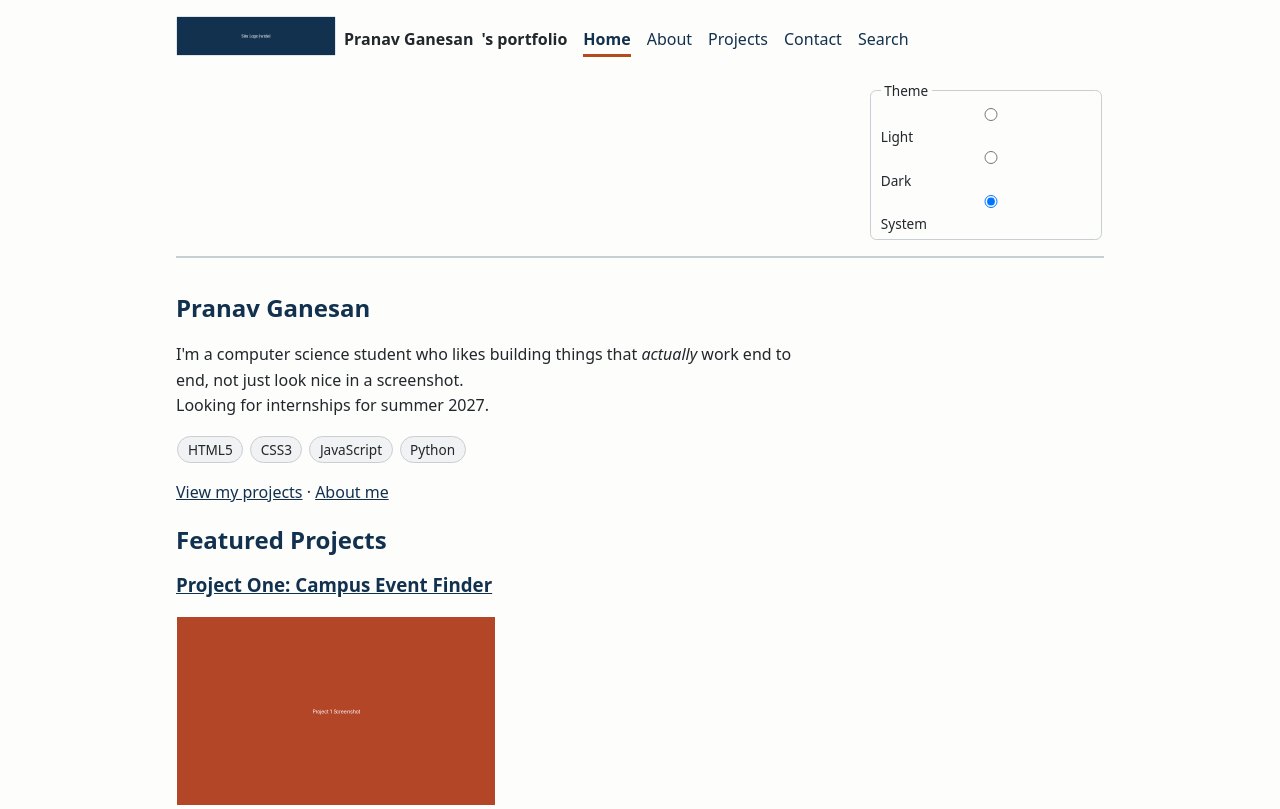
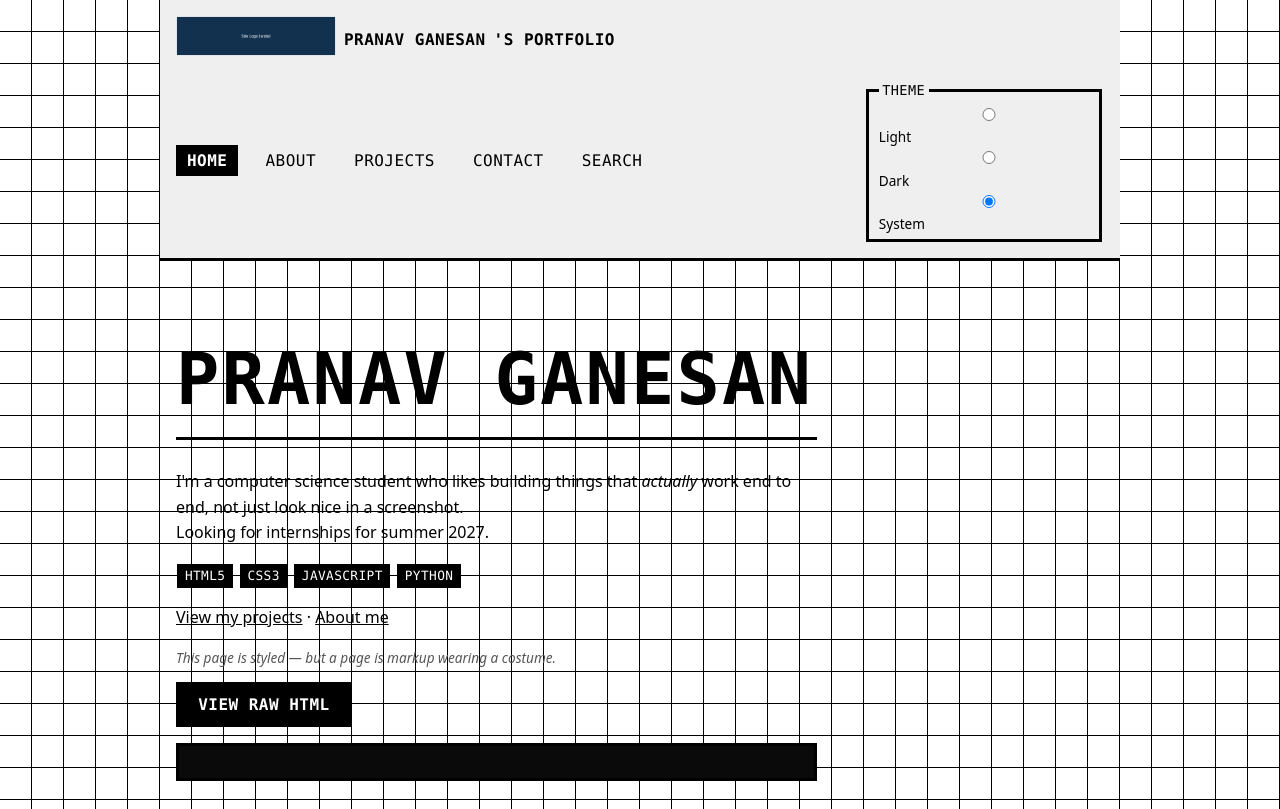
Before and after one commit to pranavganesan/cse134b-hw5-portfolio, an Eleventy site: page src/index.njk in a window 1280 px wide. Shown: the top 809 px of the page. Built offline with nearby package versions, Linux system fonts and the light colour scheme; Eleventy itself is replaced by a stand-in of ours; files that its build step writes are made by us from their sources; no server answers.

Commit message:
Apply Brutalism aesthetic to home page for extra credit

```diff
--- a/src/_includes/layouts/base.njk
+++ b/src/_includes/layouts/base.njk
@@ -1,5 +1,5 @@
 <!DOCTYPE html>
-<html lang="en">
+<html lang="en"{% if pageClass %} class="{{ pageClass }}"{% endif %}>
 {% include "partials/head.njk" %}
 <body>
   <a class="skip-link" href="#main">Skip to main content</a>
--- a/src/_includes/partials/head.njk
+++ b/src/_includes/partials/head.njk
@@ -5,6 +5,9 @@
   <title>{% if page.url == "/" %}{{ site.title }}{% else %}{{ title }} | {{ site.author }}{% endif %}</title>
   <link rel="icon" href="/assets/images/favicon.png" type="image/png">
   <link rel="stylesheet" href="/css/base.css">
+  {%- for s in styles %}
+  <link rel="stylesheet" href="/css/{{ s }}">
+  {%- endfor %}
   <script>
     // Anti-flash snippet: applies a saved theme override before first paint.
     // Deliberately inline and tiny — an external/deferred script would run
--- /dev/null
+++ b/src/css/brutalist.css
@@ -0,0 +1,260 @@
+/* ==========================================================================
+   Brutalist aesthetic — CSE134B extra credit, applied to the home page only.
+
+   How this is scoped: this file loads *in addition to* base.css (see
+   head.njk's `styles` loop) and every rule here lives under
+   `:root.aesthetic-brutalist`. That class is only ever set on <html> when a
+   page's front matter asks for it (index.njk does; nothing else does), so
+   every other page keeps the plain default site untouched — this is meant
+   to be additive on top of the existing default styling, not a replacement
+   for it.
+
+   The trick that makes this file short: base.css already routes every
+   component (header, nav, buttons, the gh-activity widget, focus rings...)
+   through a small set of --color-* custom properties instead of hardcoding
+   colors per rule. So the biggest lever here is just redefining those same
+   tokens for both light and dark (still via light-dark(), exactly like
+   base.css does) — most components re-skin for free. What's added on top is
+   brutalism-specific: square corners, thick borders, hard offset shadows,
+   monospace display type, and a grayscale image treatment.
+   ========================================================================== */
+
+:root.aesthetic-brutalist {
+  /* ---- palette: near-black/white + a single hazard-red accent ----
+     Every pair below was checked against WCAG 1.4.3 (4.5:1 minimum for
+     body text) with a contrast script, not eyeballed:
+       black #000 / white #fff            21.00:1
+       white #f5f5f5 / near-black #0a0a0a  18.16:1
+       red #D7263D / white                  4.96:1  (light-mode accent text)
+       red #FF4D6D / near-black             6.16:1  (dark-mode accent text)
+       black text / hazard yellow #FFE600  16.57:1  (dark-mode focus ring
+                                                       against its own bg —
+                                                       decorative, not text,
+                                                       but comfortably clears
+                                                       the 3:1 non-text
+                                                       minimum too) */
+  --color-bg: light-dark(#ffffff, #0a0a0a);
+  --color-surface: light-dark(#efefef, #1a1a1a);
+  --color-text: light-dark(#000000, #f5f5f5);
+  --color-muted: light-dark(#555555, #b8b8b8);
+  --color-accent: light-dark(#000000, #f5f5f5);
+  --color-accent-warm: light-dark(#D7263D, #FF4D6D);
+  --color-border: light-dark(#000000, #f5f5f5);
+
+  /* Focus needs to win against both the black-on-white and white-on-black
+     halves of this palette, so it doesn't just reuse --color-accent-warm —
+     black-on-black-bg-elements would be invisible in dark mode. Yellow
+     against near-black clears WCAG 1.4.11 Non-text Contrast (AA, 3:1) by a
+     wide margin; black against white does too. */
+  --color-focus: light-dark(#000000, #FFE600);
+
+  --radius: 0;               /* brutalism doesn't round corners */
+  --font-mono: ui-monospace, "SFMono-Regular", "Cascadia Code", "Roboto Mono",
+    consolas, "Liberation Mono", monospace;
+  --border-w: 3px;
+  --shadow-offset: 6px;      /* the hard "sticker" drop-shadow used throughout */
+}
+
+@media (max-width: 480px) {
+  :root.aesthetic-brutalist {
+    --border-w: 2px;
+    --shadow-offset: 4px;    /* smaller hard-shadow so it can't push content
+                                 into horizontal overflow at ~375px */
+  }
+}
+
+/* ---------- global type ----------
+   Body copy stays in the system sans-serif from base.css rather than going
+   monospace everywhere — full-width monospace paragraphs are noticeably
+   harder to scan for long-form reading, and readability of the actual
+   content matters more than aesthetic purity here. Monospace is reserved
+   for "label-like" text: headings, nav, buttons, the brand, chips — the
+   parts of the page that are structural/UI rather than prose. */
+:root.aesthetic-brutalist body {
+  background-image:
+    linear-gradient(var(--color-border) 1px, transparent 1px),
+    linear-gradient(90deg, var(--color-border) 1px, transparent 1px);
+  background-size: 2rem 2rem;
+  background-position: -1px -1px;
+  background-color: var(--color-bg);
+}
+
+@media (prefers-contrast: more) {
+  /* the faint background grid is decorative; drop it rather than risk it
+     competing with text for anyone who's asked the OS for more contrast */
+  :root.aesthetic-brutalist body {
+    background-image: none;
+  }
+}
+
+:root.aesthetic-brutalist h1,
+:root.aesthetic-brutalist h2,
+:root.aesthetic-brutalist h3,
+:root.aesthetic-brutalist .brand,
+:root.aesthetic-brutalist nav a,
+:root.aesthetic-brutalist button,
+:root.aesthetic-brutalist skill-chip,
+:root.aesthetic-brutalist .theme-picker legend {
+  font-family: var(--font-mono);
+  text-transform: uppercase;
+  letter-spacing: 0.03em;
+}
+
+:root.aesthetic-brutalist h1 {
+  font-size: clamp(2.2rem, 5vw + 1rem, 4.5rem);  /* fluid: never forces
+    horizontal scroll at 375px, still reads as a poster headline on desktop */
+  font-weight: 800;
+  border-bottom: var(--border-w) solid var(--color-text);
+  padding-bottom: 0.2em;
+  margin-bottom: 0.4em;
+}
+
+:root.aesthetic-brutalist h2 {
+  font-weight: 800;
+  display: inline-block;
+  background-color: var(--color-text);
+  color: var(--color-bg);
+  padding: 0.15em 0.5em;
+}
+
+/* ---------- header ---------- */
+
+:root.aesthetic-brutalist header {
+  border-block-end: var(--border-w) solid var(--color-text);
+  background-color: var(--color-surface);
+  margin-inline: calc(var(--space) * -1);
+  padding-inline: var(--space);
+}
+
+:root.aesthetic-brutalist .brand {
+  font-weight: 800;
+}
+
+:root.aesthetic-brutalist nav a {
+  border: var(--border-w) solid transparent;
+  padding: 0.2em 0.5em;
+}
+
+:root.aesthetic-brutalist nav a:hover {
+  text-decoration: none;
+  border-color: var(--color-text);
+}
+
+:root.aesthetic-brutalist nav a[aria-current="page"] {
+  border-color: var(--color-text);
+  background-color: var(--color-text);
+  color: var(--color-bg);
+}
+
+:root.aesthetic-brutalist .theme-picker {
+  border: var(--border-w) solid var(--color-text);
+  border-radius: 0;
+}
+
+/* ---------- project cards ---------- */
+
+:root.aesthetic-brutalist article {
+  border: var(--border-w) solid var(--color-text);
+  background-color: var(--color-surface);
+  padding: var(--space);
+  margin-block-end: calc(var(--space) + var(--shadow-offset));
+  box-shadow: var(--shadow-offset) var(--shadow-offset) 0 0 var(--color-accent-warm);
+}
+
+@media (prefers-reduced-motion: no-preference) {
+  :root.aesthetic-brutalist article {
+    transition: transform 0.1s ease-out, box-shadow 0.1s ease-out;
+  }
+}
+
+/* Hard-shadow "press" on hover/focus: the card slides into its own shadow.
+   Applied on :focus-within too, not just :hover, so keyboard users tabbing
+   to the link inside the card see the same feedback a mouse user gets —
+   this is a hover effect with a keyboard-reachable equivalent, not a
+   hover-only affordance. */
+:root.aesthetic-brutalist article:hover,
+:root.aesthetic-brutalist article:focus-within {
+  transform: translate(var(--shadow-offset), var(--shadow-offset));
+  box-shadow: 0 0 0 0 var(--color-accent-warm);
+}
+
+:root.aesthetic-brutalist article img {
+  border: var(--border-w) solid var(--color-text);
+  filter: grayscale(1) contrast(1.1);
+}
+
+:root.aesthetic-brutalist skill-chip {
+  background-color: var(--color-text);
+  color: var(--color-bg);
+  border: none;
+  border-radius: 0;
+  font-size: 0.8em;
+  padding: 0.15em 0.6em;
+}
+
+/* ---------- gh-activity widget ---------- */
+
+:root.aesthetic-brutalist gh-activity {
+  border: var(--border-w) solid var(--color-text);
+  border-radius: 0;
+  box-shadow: var(--shadow-offset) var(--shadow-offset) 0 0 var(--color-border);
+}
+
+:root.aesthetic-brutalist gh-activity .gh-name {
+  font-family: var(--font-mono);
+}
+
+/* ---------- buttons ---------- */
+
+:root.aesthetic-brutalist button {
+  background-color: var(--color-text);
+  color: var(--color-bg);
+  border: var(--border-w) solid var(--color-text);
+  border-radius: 0;
+  font-weight: 700;
+}
+
+:root.aesthetic-brutalist button:hover {
+  background-color: var(--color-bg);
+  color: var(--color-text);
+}
+
+/* ---------- footer ---------- */
+
+:root.aesthetic-brutalist footer {
+  border-block-start: var(--border-w) solid var(--color-text);
+  margin-inline: calc(var(--space) * -1);
+  padding-inline: var(--space);
+  background-color: var(--color-surface);
+}
+
+/* ---------- raw-HTML toggle (JS enhancement, see brutalist.js) ----------
+   Ships hidden in the markup; brutalist.js removes [hidden] once it has
+   wired up the click handler, matching the theme-picker's own
+   progressive-enhancement pattern elsewhere on this site. */
+
+:root.aesthetic-brutalist .raw-toggle {
+  margin-block-end: var(--space);
+}
+
+:root.aesthetic-brutalist .raw-output {
+  display: block;
+  max-height: 22rem;
+  overflow: auto;
+  margin: 0 0 var(--space);
+  padding: var(--space);
+  border: var(--border-w) solid var(--color-text);
+  background-color: #0a0a0a;
+  color: #5fff9f;
+  font-family: var(--font-mono);
+  font-size: 0.78rem;
+  line-height: 1.5;
+  white-space: pre-wrap;
+  overflow-wrap: anywhere;
+}
+
+:root.aesthetic-brutalist .raw-caption {
+  color: var(--color-muted);
+  font-size: 0.85rem;
+  font-style: italic;
+}
--- a/src/index.njk
+++ b/src/index.njk
@@ -2,8 +2,12 @@
 layout: layouts/base.njk
 title: Home
 description: "Computer science student portfolio: projects, background, and contact information."
+pageClass: aesthetic-brutalist
+styles:
+  - brutalist.css
 scripts:
   - gh-activity.js
+  - brutalist.js
 ---
 <section>
   <h1>{{ site.author }}</h1>
@@ -17,6 +21,9 @@ scripts:
     <skill-chip>Python</skill-chip>
   </p>
   <p><a href="/projects/">View my projects</a> &middot; <a href="/about/">About me</a></p>
+  <p class="raw-caption">This page is styled — but a page is markup wearing a costume.</p>
+  <button type="button" class="raw-toggle" hidden>View Raw HTML</button>
+  <pre id="raw-output" class="raw-output" hidden></pre>
 </section>
 
 <section>
--- /dev/null
+++ b/src/js/brutalist.js
@@ -0,0 +1,71 @@
+/*
+  Brutalist aesthetic — JS enhancement (home page only).
+
+  What it does: a "View Raw HTML" toggle that reveals the page's own
+  current outerHTML in a terminal-styled panel. The idea is pretty literally
+  the assignment prompt — most sites go out of their way to hide the medium
+  (the markup) behind the message (the styled page); this one lets you flip
+  that inside out on demand. See AESTHETIC.md for the fuller reflection.
+
+  Progressive enhancement, same pattern as js/theme.js elsewhere on this
+  site: the button ships with the `hidden` attribute in index.njk, and this
+  module only removes it once the click handler is actually wired up — so
+  with JavaScript off, there's no dead control sitting on the page, and
+  every other section of the home page (projects, GitHub feed's own
+  noscript fallback, About Me) is completely unaffected.
+*/
+
+const toggle = document.querySelector(".raw-toggle");
+const panel = document.querySelector("#raw-output");
+const STORAGE_KEY = "brutalist-raw-open";
+
+if (toggle && panel) {
+  function readSaved() {
+    try {
+      return localStorage.getItem(STORAGE_KEY) === "1";
+    } catch {
+      return false; // storage unavailable — just start closed
+    }
+  }
+
+  function save(open) {
+    try {
+      if (open) {
+        localStorage.setItem(STORAGE_KEY, "1");
+      } else {
+        localStorage.removeItem(STORAGE_KEY);
+      }
+    } catch {
+      // Blocked/full/private-mode storage: the toggle still works for this
+      // page view, it just won't be remembered on the next visit.
+    }
+  }
+
+  function fillPanel() {
+    // Security note (same reasoning as gh-activity.js): this is untrusted-
+    // shaped content in the sense that it includes markup, so it goes in
+    // through textContent, never innerHTML. textContent makes the browser
+    // treat the whole outerHTML string as literal text to display, not as
+    // markup to parse and execute — the raw <script> tags in the output
+    // print as visible text and do not run.
+    panel.textContent = document.documentElement.outerHTML;
+  }
+
+  function setOpen(open) {
+    if (open) {
+      fillPanel(); // re-capture fresh each time it opens, since the
+                    // gh-activity widget mutates the DOM after load
+    }
+    panel.hidden = !open;
+    toggle.setAttribute("aria-expanded", String(open));
+    toggle.textContent = open ? "Hide Raw HTML" : "View Raw HTML";
+    save(open);
+  }
+
+  toggle.setAttribute("aria-expanded", "false");
+  toggle.setAttribute("aria-controls", "raw-output");
+  toggle.addEventListener("click", () => setOpen(panel.hidden));
+
+  setOpen(readSaved());
+  toggle.removeAttribute("hidden");
+}
```
Also changed, not shown: AESTHETIC.md (added, +21 -0 lines), 1 other file.
